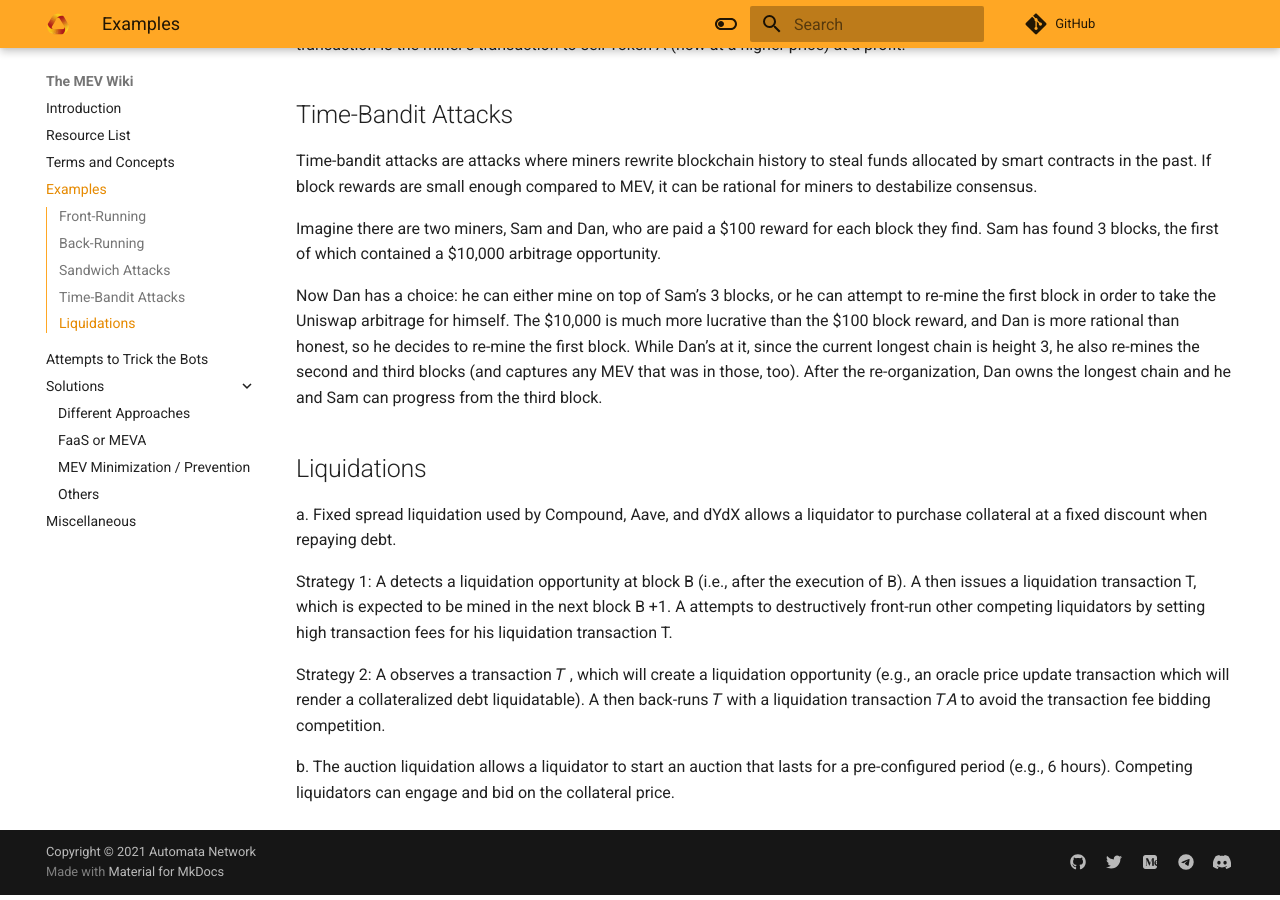
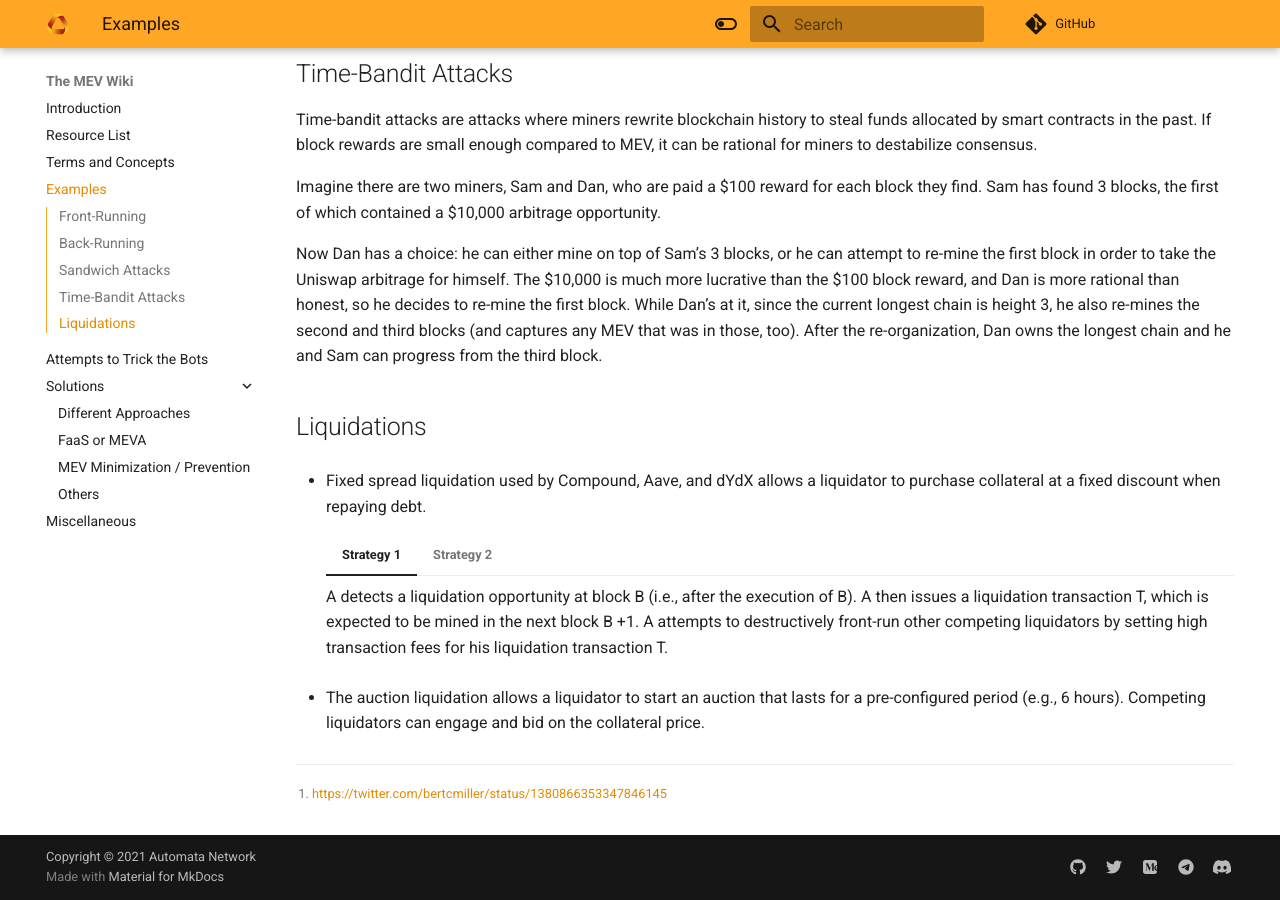
Before and after one commit to automata-network/docs, an MkDocs documentation site: the page built from docs/mev/examples.md, in a window 1280 px wide and 900 px high, scrolled down 768 px. Built offline with MkDocs 1.6.1 and Material for MkDocs 9.7.7, drawn with Linux system fonts in a browser that asks for light colours; comment, search, counter and statistics services are not loaded; some of the changed lines change nothing that is shown; some of the changed text lies outside the part shown.

Commit message:
update examples.md

```diff
--- a/docs/mev/examples.md
+++ b/docs/mev/examples.md
@@ -6,9 +6,7 @@
 
 ## Back-Running
 
-Transaction A is broadcasted with a **slightly lower** gas price than already pending transaction B so that A gets mined **right** **after** B in the same block.
-
-*Source:* [https://twitter.com/bertcmiller/status/1380866353347846145?s=20](https://twitter.com/bertcmiller/status/1380866353347846145?s=20)
+Transaction A is broadcasted with a **slightly lower** gas price than already pending transaction B so that A gets mined **right** **after** B in the same block[^1].
 
 Example of a back-running bot that back-runs new token listings. Bot monitors the Ethereum mempool for new pairs being created on Uniswap. If it finds a new pair the bot places a buy transaction immediately behind the initial liquidity. That way they can buy a new token before anyone else.
 
@@ -26,10 +24,18 @@
 
 ## Liquidations
 
-a. Fixed spread liquidation used by Compound, Aave, and dYdX allows a liquidator to purchase collateral at a fixed discount when repaying debt.
+* Fixed spread liquidation used by Compound, Aave, and dYdX allows a liquidator to purchase collateral at a fixed discount when repaying debt.
 
-Strategy 1:  A detects a liquidation opportunity at block B (i.e., after the execution of B). A then issues a liquidation transaction T, which is expected to be mined in the next block B +1. A attempts to destructively front-run other competing liquidators by setting high transaction fees for his liquidation transaction T.
+    === "Strategy 1"
 
-Strategy 2: A observes a transaction 𝑇 , which will create a liquidation opportunity (e.g., an oracle price update transaction which will render a collateralized debt liquidatable). A then back-runs 𝑇 with a liquidation transaction 𝑇𝐴 to avoid the transaction fee bidding competition.
+        A detects a liquidation opportunity at block B (i.e., after the execution of B). A then issues a liquidation transaction T, which is expected to be mined in the next block B +1. A attempts to destructively front-run other competing liquidators by setting high transaction fees for his liquidation transaction T.
 
-b. The auction liquidation allows a liquidator to start an auction that lasts for a pre-configured period (e.g., 6 hours). Competing liquidators can engage and bid on the collateral price.
+    === "Strategy 2"
+
+        A observes a transaction 𝑇 , which will create a liquidation opportunity (e.g., an oracle price update transaction which will render a collateralized debt liquidatable). A then back-runs 𝑇 with a liquidation transaction 𝑇𝐴 to avoid the transaction fee bidding competition.
+
+
+* The auction liquidation allows a liquidator to start an auction that lasts for a pre-configured period (e.g., 6 hours). Competing liquidators can engage and bid on the collateral price.
+
+
+[^1]: <https://twitter.com/bertcmiller/status/1380866353347846145>{target=_blank}
```
